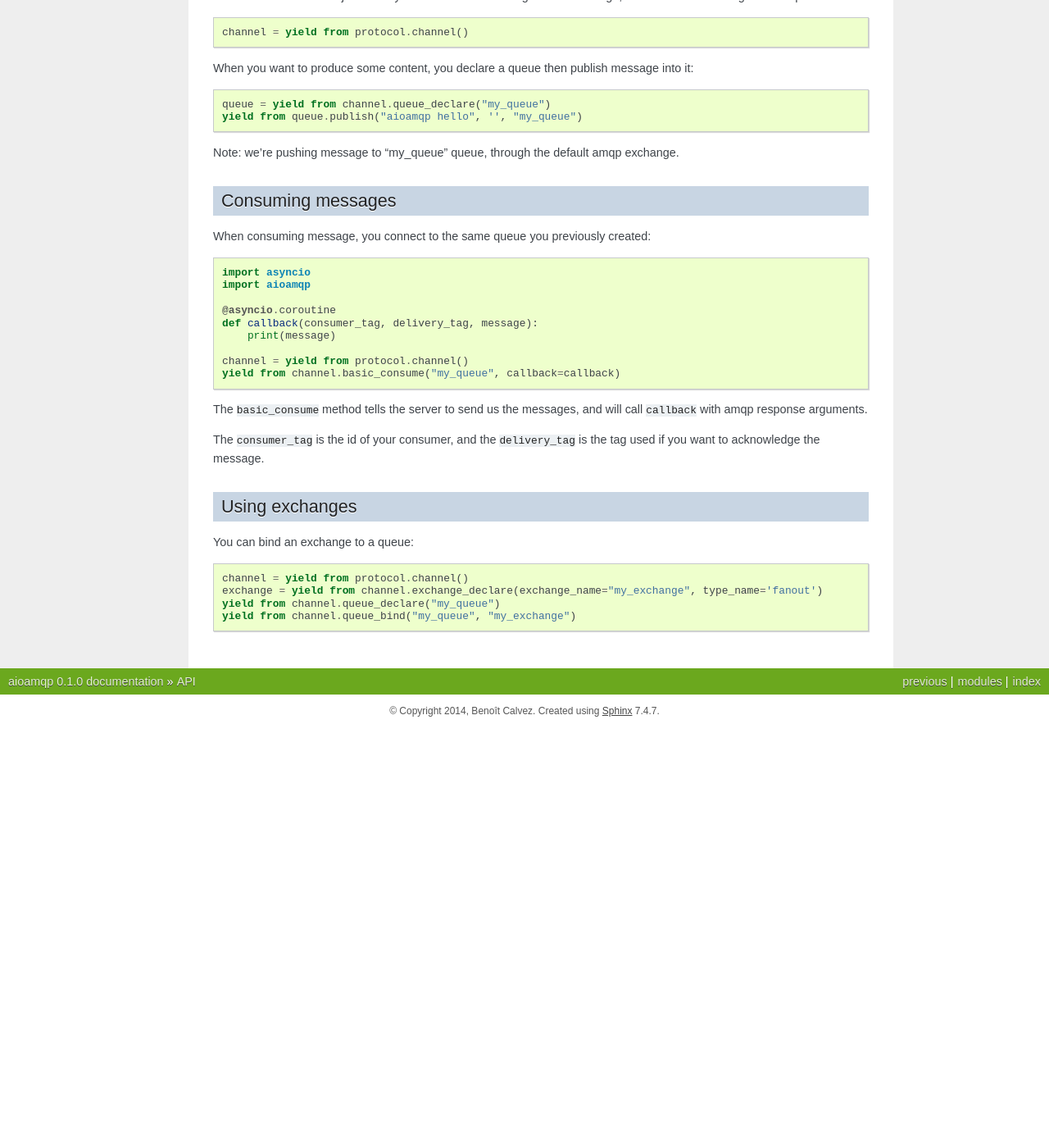
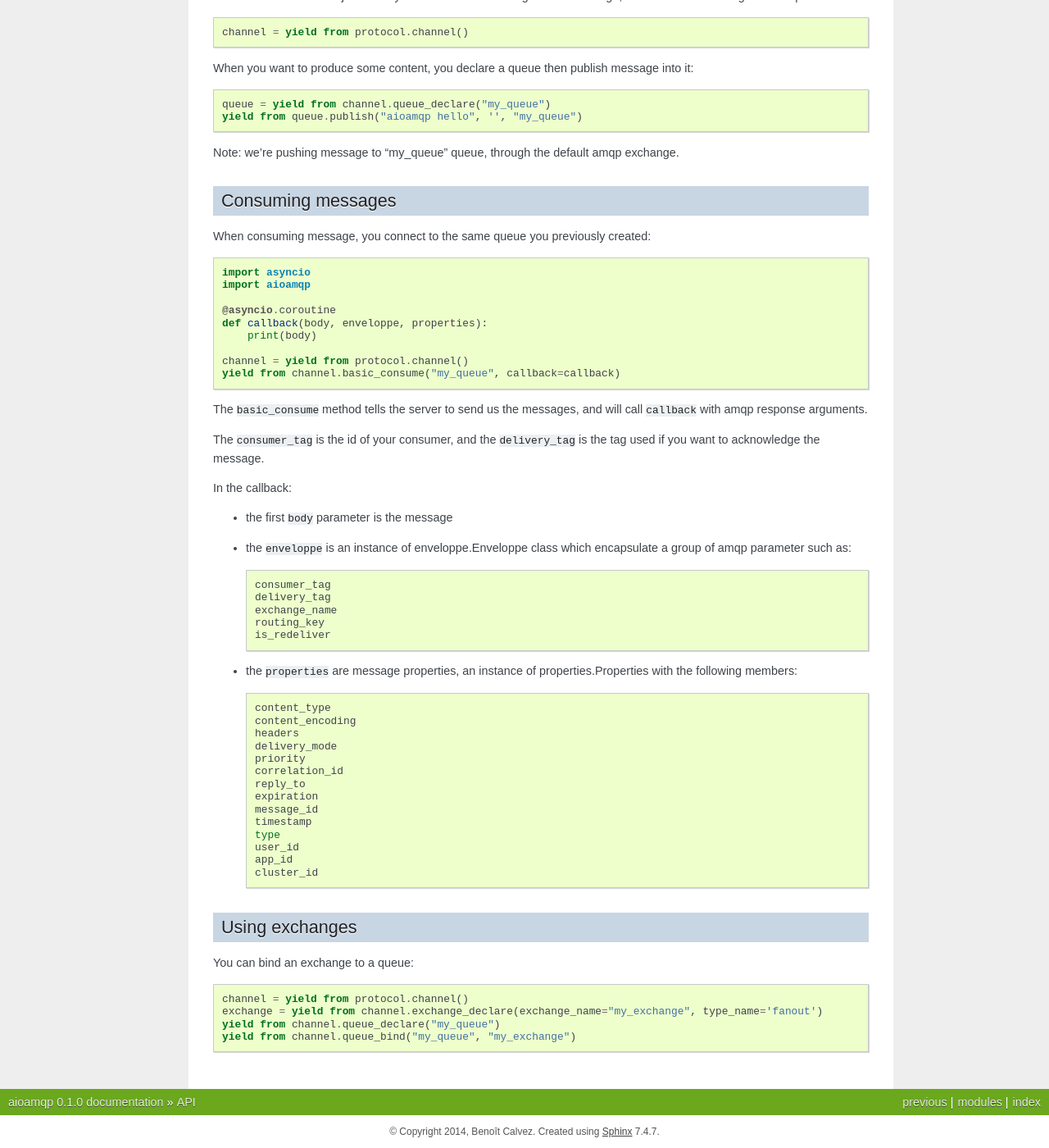
Before and after one commit to Polyconseil/aioamqp, a Sphinx documentation site: the page built from docs/api.rst, in a window 1280 px wide and 1400 px high, scrolled down 824 px. Shown: the whole window at 82% size. Built offline with Sphinx 7.4.7, drawn with Linux system fonts in a browser that asks for light colours; before the commit the page ends 1711 px from its top, so only the background shows below that.

Commit message:
docs: update callback arguments

```diff
--- a/docs/api.rst
+++ b/docs/api.rst
@@ -66,8 +66,8 @@ When consuming message, you connect to the same queue you previously created::
     import aioamqp
 
     @asyncio.coroutine
-    def callback(consumer_tag, delivery_tag, message):
-        print(message)
+    def callback(body, enveloppe, properties):
+        print(body)
 
     channel = yield from protocol.channel()
     yield from channel.basic_consume("my_queue", callback=callback)
@@ -75,6 +75,34 @@ When consuming message, you connect to the same queue you previously created::
 The ``basic_consume`` method tells the server to send us the messages, and will call ``callback`` with amqp response arguments.
 
 The ``consumer_tag`` is the id of your consumer, and the ``delivery_tag`` is the tag used if you want to acknowledge the message.
+
+In the callback:
+
+* the first ``body`` parameter is the message
+* the ``enveloppe`` is an instance of enveloppe.Enveloppe class which encapsulate a group of amqp parameter such as::
+
+    consumer_tag
+    delivery_tag
+    exchange_name
+    routing_key
+    is_redeliver
+
+* the ``properties`` are message properties, an instance of properties.Properties with the following members::
+
+    content_type
+    content_encoding
+    headers
+    delivery_mode
+    priority
+    correlation_id
+    reply_to
+    expiration
+    message_id
+    timestamp
+    type
+    user_id
+    app_id
+    cluster_id
 
 
 Using exchanges
```
